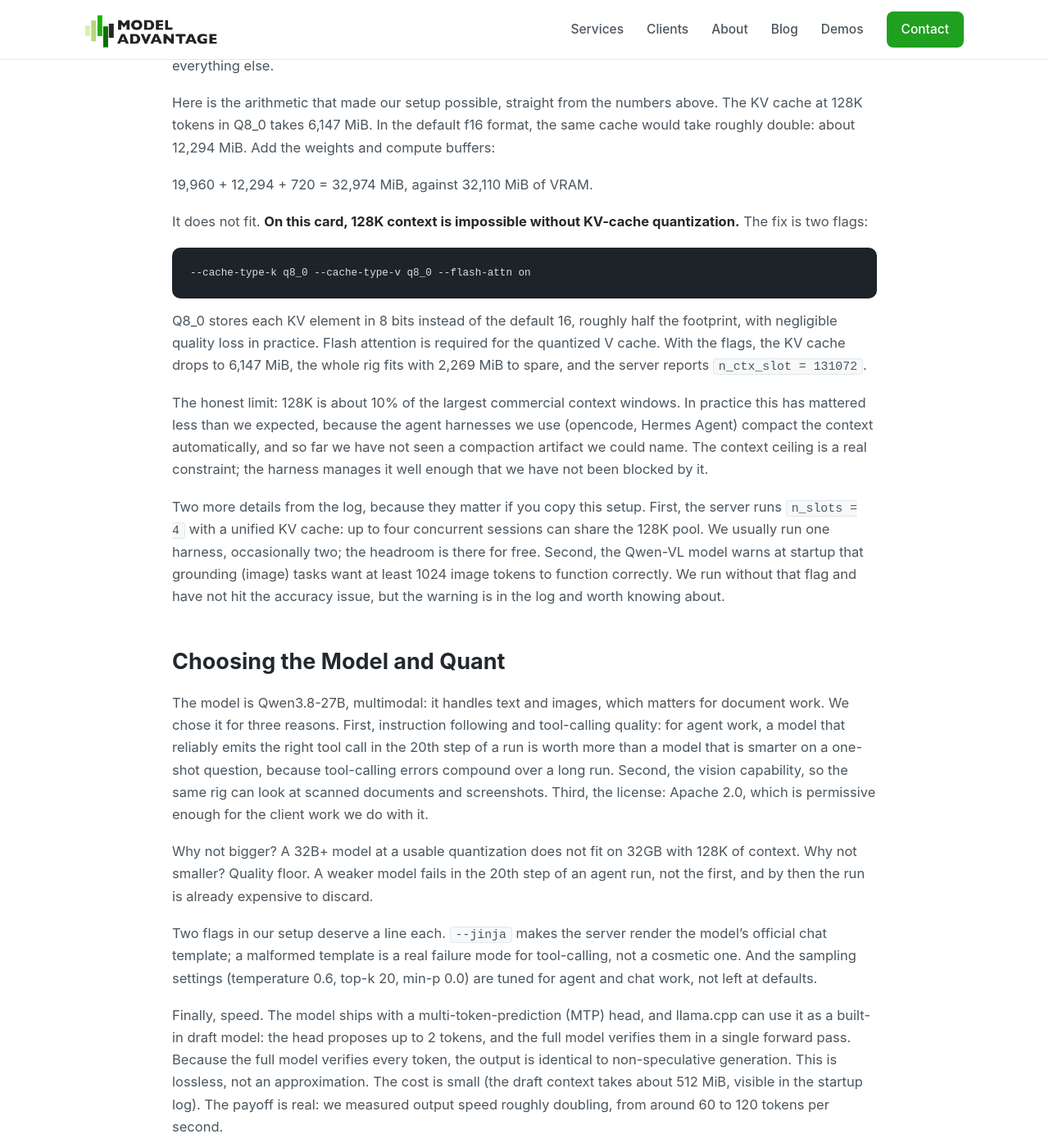
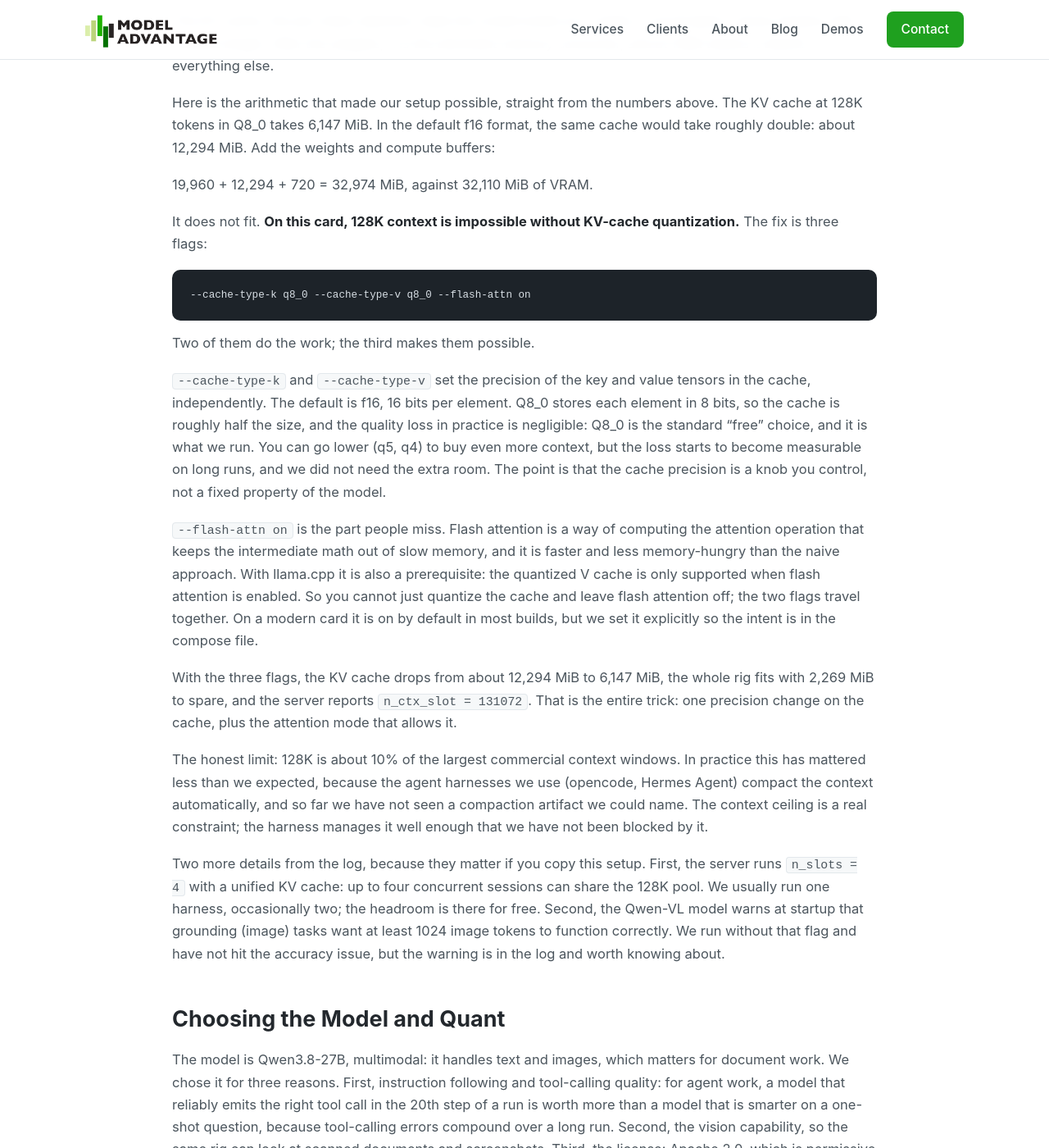
Before and after one commit to beyondrisks/beyondrisks.github.io, a Jekyll site: the page built from docs/_posts/2026-09-18-hosting-a-local-llm-on-a-single-5090.md, in a window 1280 px wide and 1400 px high, scrolled down 1606 px. Shown: the whole window at 82% size. Built offline with Jekyll 4.4.1, drawn with Linux system fonts in a browser that asks for light colours; some of the changed text lies outside the part shown.

Commit message:
Expand flash attention and KV cache quant discussion; use real conversation screenshot

```diff
--- a/docs/_posts/2026-09-18-hosting-a-local-llm-on-a-single-5090.md
+++ b/docs/_posts/2026-09-18-hosting-a-local-llm-on-a-single-5090.md
@@ -47,11 +47,17 @@
 
 19,960 + 12,294 + 720 = 32,974 MiB, against 32,110 MiB of VRAM.
 
-It does not fit. **On this card, 128K context is impossible without KV-cache quantization.** The fix is two flags:
+It does not fit. **On this card, 128K context is impossible without KV-cache quantization.** The fix is three flags:
 
     --cache-type-k q8_0 --cache-type-v q8_0 --flash-attn on
 
-Q8_0 stores each KV element in 8 bits instead of the default 16, roughly half the footprint, with negligible quality loss in practice. Flash attention is required for the quantized V cache. With the flags, the KV cache drops to 6,147 MiB, the whole rig fits with 2,269 MiB to spare, and the server reports `n_ctx_slot = 131072`.
+Two of them do the work; the third makes them possible.
+
+`--cache-type-k` and `--cache-type-v` set the precision of the key and value tensors in the cache, independently. The default is f16, 16 bits per element. Q8_0 stores each element in 8 bits, so the cache is roughly half the size, and the quality loss in practice is negligible: Q8_0 is the standard "free" choice, and it is what we run. You can go lower (q5, q4) to buy even more context, but the loss starts to become measurable on long runs, and we did not need the extra room. The point is that the cache precision is a knob you control, not a fixed property of the model.
+
+`--flash-attn on` is the part people miss. Flash attention is a way of computing the attention operation that keeps the intermediate math out of slow memory, and it is faster and less memory-hungry than the naive approach. With llama.cpp it is also a prerequisite: the quantized V cache is only supported when flash attention is enabled. So you cannot just quantize the cache and leave flash attention off; the two flags travel together. On a modern card it is on by default in most builds, but we set it explicitly so the intent is in the compose file.
+
+With the three flags, the KV cache drops from about 12,294 MiB to 6,147 MiB, the whole rig fits with 2,269 MiB to spare, and the server reports `n_ctx_slot = 131072`. That is the entire trick: one precision change on the cache, plus the attention mode that allows it.
 
 The honest limit: 128K is about 10% of the largest commercial context windows. In practice this has mattered less than we expected, because the agent harnesses we use (opencode, Hermes Agent) compact the context automatically, and so far we have not seen a compaction artifact we could name. The context ceiling is a real constraint; the harness manages it well enough that we have not been blocked by it.
 
@@ -133,7 +139,9 @@
 
 One more thing you get for free, and it is worth showing. The server ships with its own web chat interface at the same URL, so you can open the model in a browser with no extra software. It is a real chat UI: a conversation list, file and image upload (which is what the multimodal model is for), and a settings panel where you can adjust the system message, temperature, top-k, and penalties per session. The defaults mirror the server flags, so temperature shows up as 0.6, exactly as in the compose file above.
 
-![The llama.cpp built-in chat UI](/assets/images/llamacpp-chat-ui.png)
+The screenshot is a real exchange with the model, not a mockup. We asked it to explain the KV cache, and it answered correctly, with the run stats right there: the model and quant (Qwen3.8, 27B, UD-Q6_K), the token count, the time, and the decode speed. That stats line is useful on its own, because it is the first place you can sanity-check that the rig is doing what you think it is doing.
+
+![A real conversation in the llama.cpp built-in chat UI, with the run stats](/assets/images/llamacpp-chat-ui.png)
 
 ![The UI settings panel, with the sampling controls](/assets/images/llamacpp-settings-ui.png)
 
```
Also changed, not shown: docs/assets/images/llamacpp-chat-ui.png.
